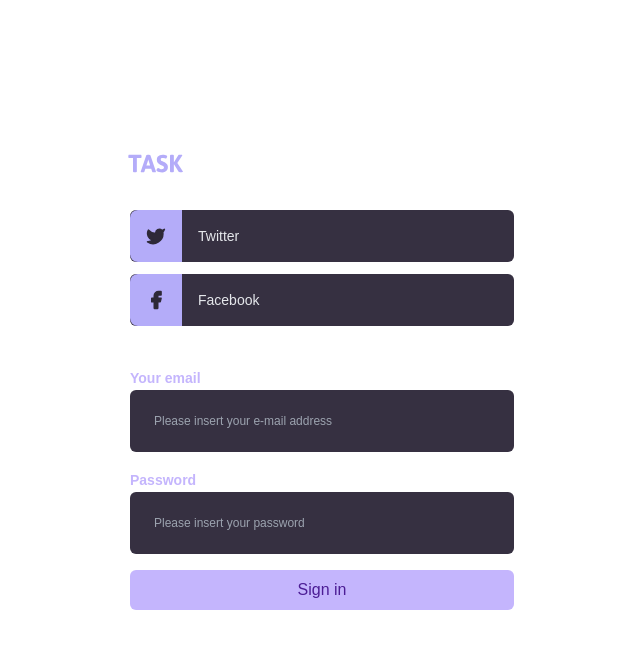
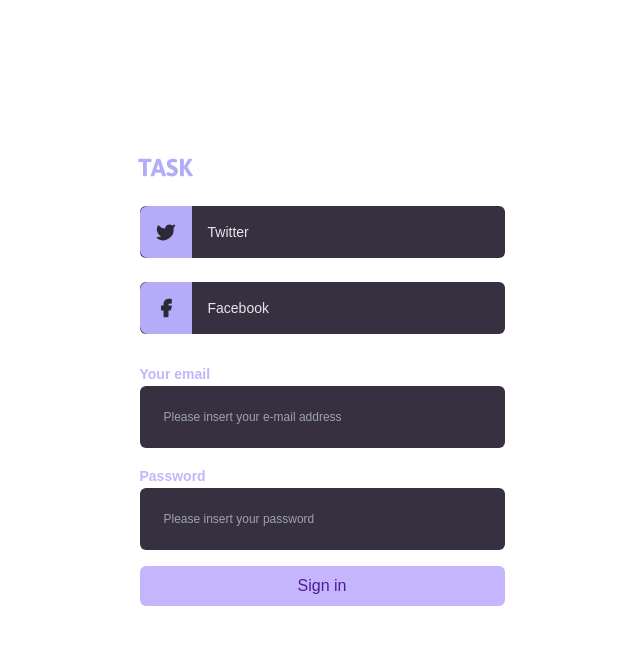
Before and after one commit to yabaernesto/task-manager, a Next.js app: page /sign-in in a window 1280 px wide. Shown: the top 648 px of the page, without its empty margins (318-958 px from the left). Built offline with nearby package versions, Linux system fonts and the light colour scheme.

Commit message:
refactor: form login

```diff
--- a/src/app/sign-in/page.tsx
+++ b/src/app/sign-in/page.tsx
@@ -39,10 +39,10 @@ const SignIn = () => {
 
   return (
     <div className="h-screen flex flex-col items-center justify-center">
-      <div className="w-96 flex flex-col">
-        <Logo className="h-6 -ml-6" />
+      <div className="w-[365px] flex flex-col gap-7">
+        <div className="space-y-6">
+          <Logo className="h-6 -ml-6" />
 
-        <div className="mt-8 space-y-3">
           <Social.Root>
             <Social.SpanIcon>
               <Twitter className="h-5 w-5 text-[#2E2938] fill-[#2E2938] text-xs" />
@@ -62,7 +62,7 @@ const SignIn = () => {
           </Social.Root>
         </div>
 
-        <form onSubmit={formik.handleSubmit} className="w-full mt-10 space-y-4">
+        <form onSubmit={formik.handleSubmit} className="w-full space-y-4">
           <Root.FormRoot>
             <Root.Label>Your email</Root.Label>
             <Root.InputFild
```
